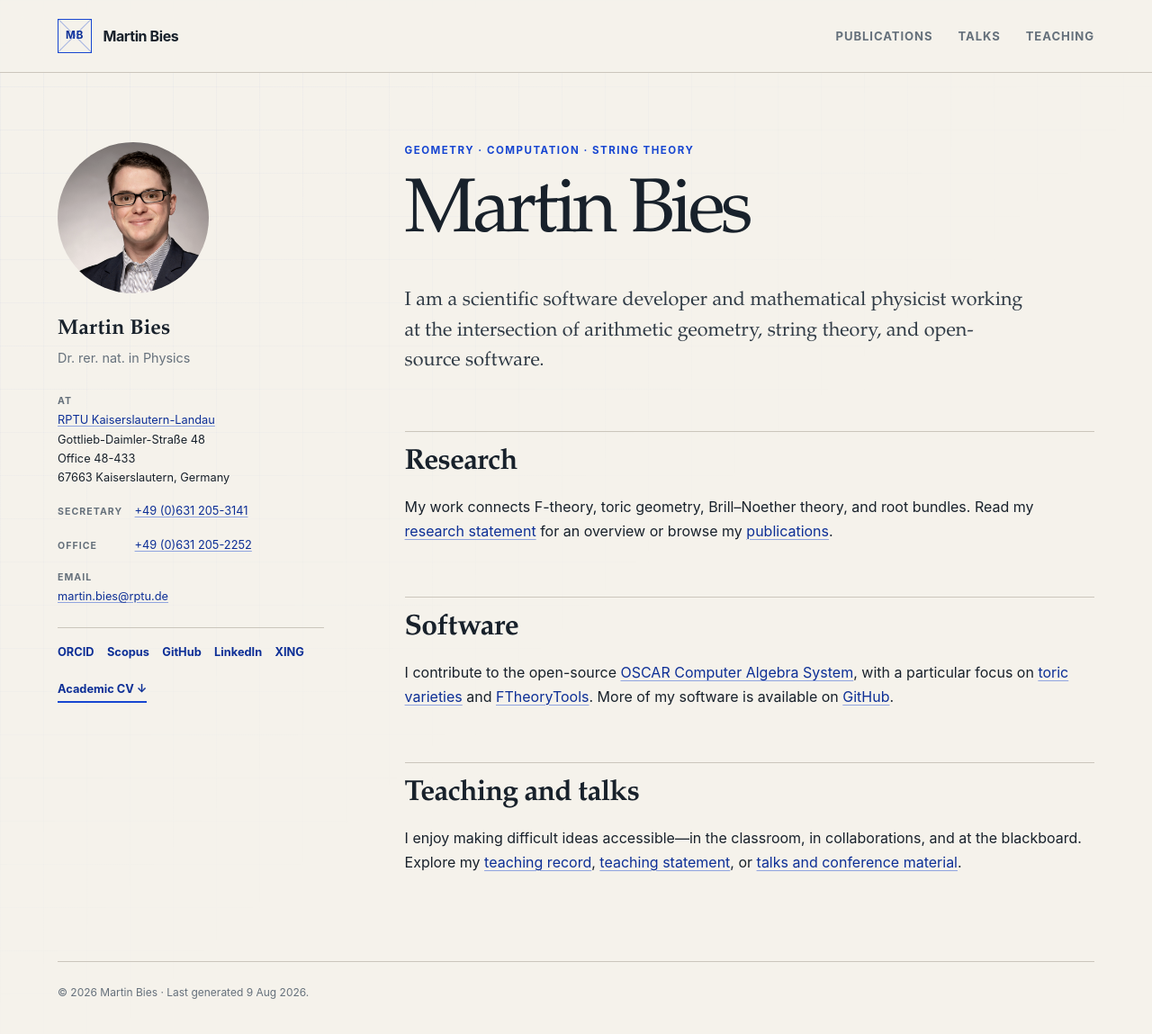
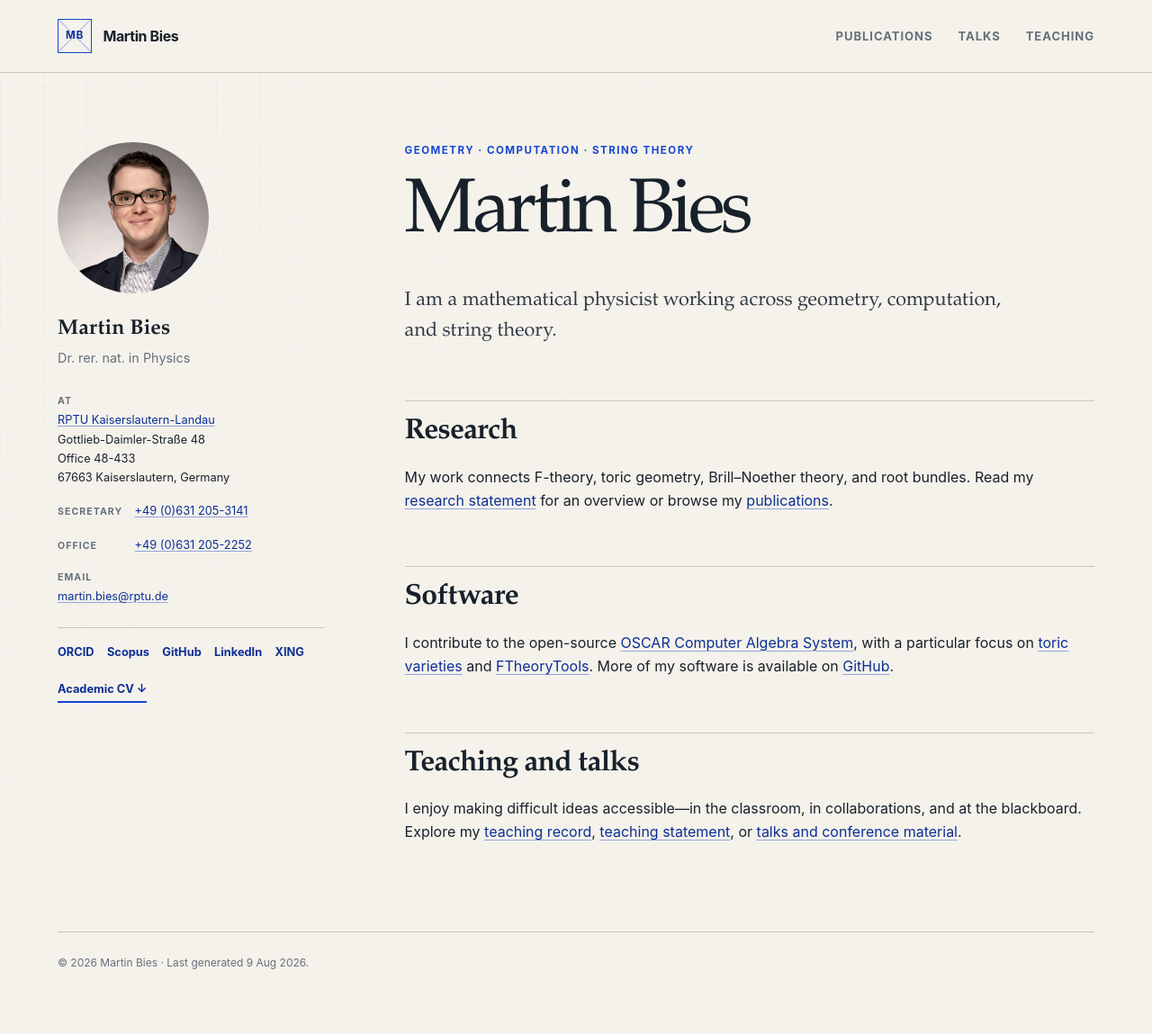
Before and after one commit to MartinBies/MartinBies.github.io, a Jekyll site: the page built from index.md, in a window 1280 px wide and 1153 px high. Shown: the top 1149 px of the window at 90% size. Built offline with Jekyll 4.4.1, drawn with Linux system fonts in a browser that asks for light colours.

Commit message:
Revoke not desired wording change

```diff
--- a/index.md
+++ b/index.md
@@ -3,7 +3,7 @@ title: Martin Bies
 excerpt: "Martin Bies is a mathematical physicist working across geometry, computation, and string theory."
 ---
 
-I am a scientific software developer and mathematical physicist working at the intersection of arithmetic geometry, string theory, and open-source software.
+I am a mathematical physicist working across geometry, computation, and string theory.
 
 ## Research
 
```
